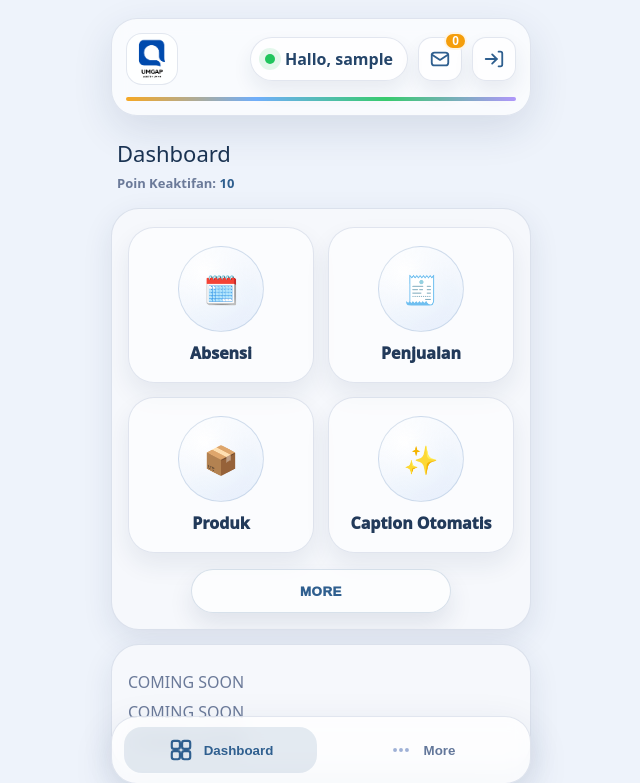
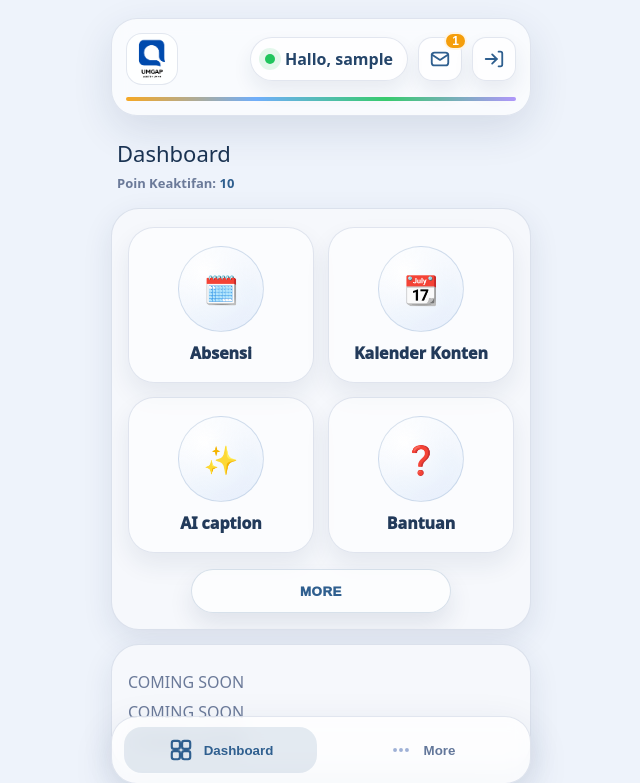
Before and after one commit to umgap2026-cmd/UMGAP-AI, a Flask app: template templates/dashboard.html in a window 1280 px wide. Shown: the top 783 px of the page, without its empty margins (319-959 px from the left). Run offline with Flask 3, Linux system fonts and the light colour scheme; the template is opened without the code that fills it: most values are stand-ins (such as "Sample title", 1, 10 or a date in 2020); some libraries are stand-ins or nearby versions.

Commit message:
Update dashboard.html

```diff
--- a/templates/dashboard.html
+++ b/templates/dashboard.html
@@ -399,12 +399,19 @@
                 <span class="name">Hallo, {{ user_name }}</span>
               </div>
 
-              <button class="action-btn" aria-label="Notifikasi" type="button">
+              <button
+                class="action-btn"
+                id="notifBtn"
+                aria-label="Notifikasi"
+                type="button"
+              >
                 <svg viewBox="0 0 24 24">
                   <rect x="3" y="5" width="18" height="14" rx="3"></rect>
                   <path d="M3 7l9 6 9-6"></path>
                 </svg>
-                <span class="badge">0</span>
+                <span class="badge" id="notifBadge"
+                  >{{ notif_count or 0 }}</span
+                >
               </button>
 
               <a href="/logout" class="action-btn" aria-label="Logout">
@@ -447,36 +454,38 @@
                 <div class="label">Absensi</div>
               </a>
 
-              <a class="feature" href="/sales">
-                <div class="circle">🧾</div>
-                <div class="label">Penjualan</div>
-              </a>
               <!--
+
               <a class="feature" href="/leave">
                 <div class="circle">🏖️</div>
                 <div class="label">Cuti</div>
               </a>
-                -->
-              <a class="feature" href="/products">
-                <div class="circle">📦</div>
-                <div class="label">Produk</div>
+            -->
+              <a class="feature" href="/content">
+                <div class="circle">📆</div>
+                <div class="label">Kalender Konten</div>
               </a>
               <a class="feature" href="/caption">
-              <div class="circle">✨</div>
-              <div class="label">Caption Otomatis </div>
-            </a>
+                <div class="circle">✨</div>
+                <div class="label">AI caption</div>
+              </a>
+              <a class="feature" href="/help">
+                <div class="circle">❓</div>
+                <div class="label">Bantuan</div>
+              </a>
             </div>
 
             <!-- MORE section -->
             <div class="hidden-features" id="moreSection">
               <div class="grid">
-                <!--  <a class="feature" href="/help">
-                  <div class="circle">❓</div>
-                  <div class="label">Bantuan</div>
-                </a>-->
-                <a class="feature" href="/content">
-                  <div class="circle">📆</div>
-                  <div class="label">Kalender Konten</div>
+                <!--  -->
+                <a class="feature" href="/products">
+                  <div class="circle">📦</div>
+                  <div class="label">Produk</div>
+                </a>
+                <a class="feature" href="/sales">
+                  <div class="circle">🧾</div>
+                  <div class="label">Penjualan</div>
                 </a>
               </div>
             </div>
@@ -579,6 +588,15 @@
     </div>
 
     <script>
+      // NOTIF click -> /notifications
+      (function () {
+        const btn = document.getElementById("notifBtn");
+        if (!btn) return;
+        btn.addEventListener("click", function () {
+          window.location.href = "/notifications";
+        });
+      })();
+
       // MORE toggle
       (function () {
         const btn = document.getElementById("moreBtn");
```
